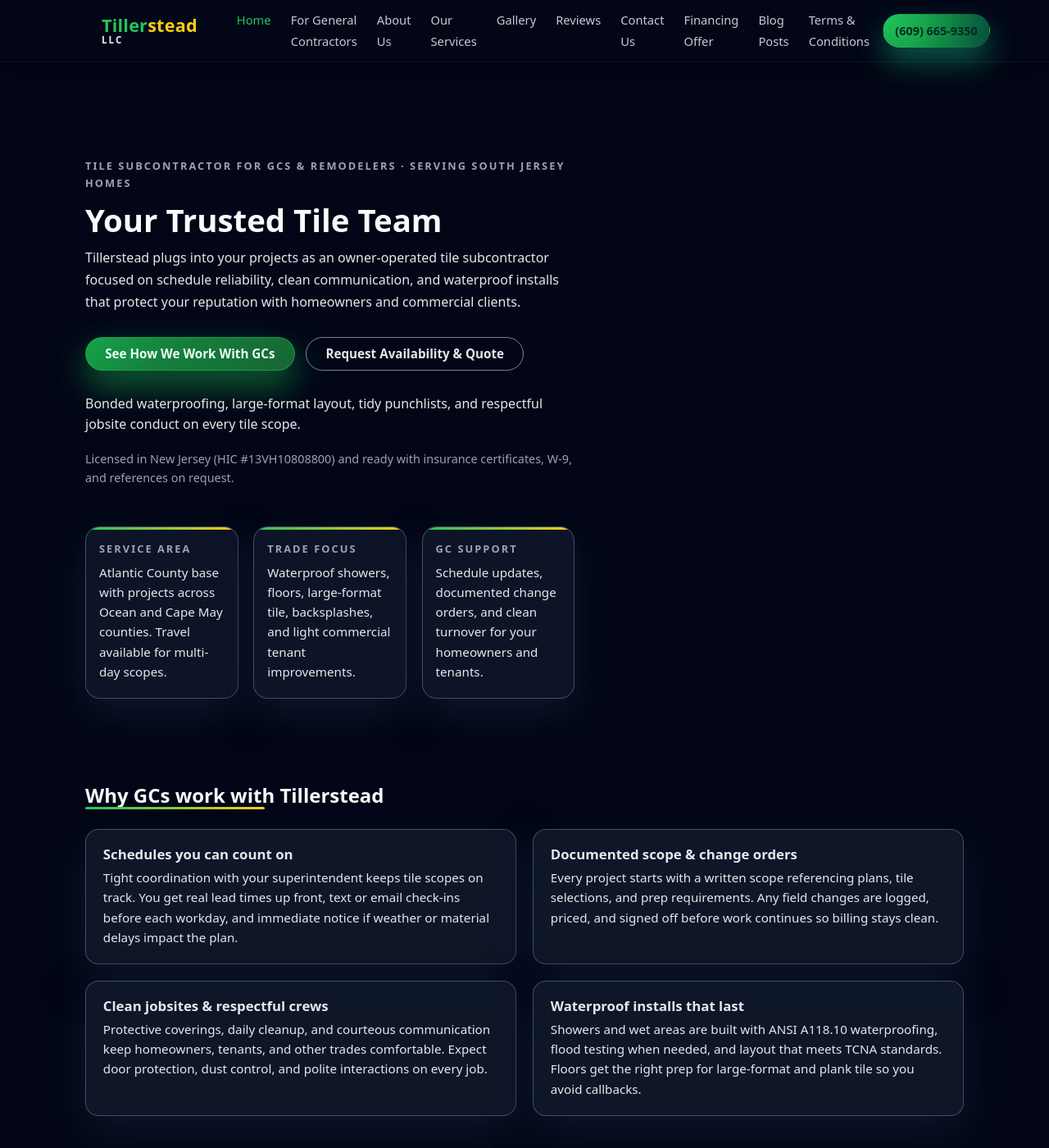
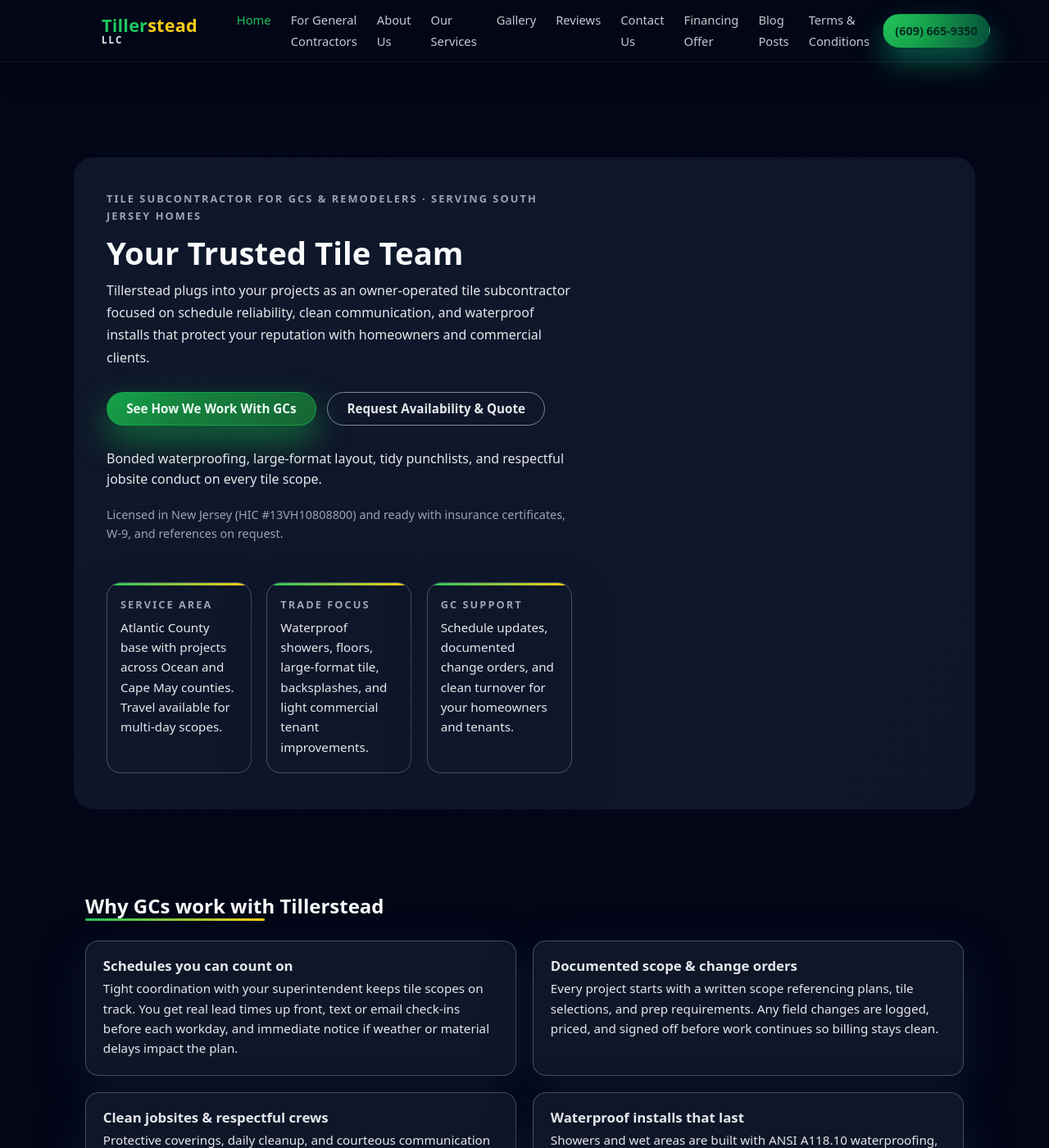
Before and after one commit to XTX33/Tillerstead-site, a Jekyll site: the page built from index.html, in a window 1280 px wide and 1400 px high. Shown: the whole window at 82% size. Built offline with Jekyll 4.4.1, drawn with Linux system fonts in a browser that asks for light colours.

Commit message:
Update theme.css

```diff
--- a/assets/css/theme.css
+++ b/assets/css/theme.css
@@ -1297,3 +1297,101 @@
   text-decoration: underline;
   opacity: 0.9;
 }
+/* Base hero spacing */
+.hero--homepage {
+  padding: 2.5rem 0 2.75rem; /* you can tweak if top feels too tall */
+}
+
+/* Surface wrapper so we can clip the pattern nicely */
+.hero-surface {
+  position: relative;
+  max-width: 1100px;
+  margin: 0 auto;
+  padding: 2.5rem 1.25rem 2.75rem;
+  border-radius: 1.5rem;
+  overflow: hidden;
+  background: radial-gradient(circle at top left,
+              rgba(15, 23, 42, 1),
+              rgba(15, 23, 42, 0.93));
+}
+
+/* Content stays above the pattern */
+.hero-inner {
+  position: relative;
+  z-index: 1;
+}
+
+/* The tile backsplash: subway grid + herringbone accent */
+.hero-pattern {
+  position: absolute;
+  inset: -40px -40px auto -40px; /* bleed a bit outside for smoother edges */
+  z-index: 0;
+  opacity: 0.45; /* keep it subtle so text is readable */
+  pointer-events: none;
+
+  /* 1) subway tile base
+     2) faint vertical grout
+     3) angled herringbone accent on the right */
+  background-image:
+    /* subway rectangles */
+    linear-gradient(
+      to bottom,
+      rgba(148, 163, 184, 0.18) 1px,
+      transparent 1px
+    ),
+    linear-gradient(
+      to right,
+      rgba(148, 163, 184, 0.18) 1px,
+      transparent 1px
+    ),
+    /* herringbone accent block */
+    linear-gradient(
+      135deg,
+      transparent 0%,
+      transparent 35%,
+      rgba(34, 197, 94, 0.16) 35%,
+      rgba(34, 197, 94, 0.16) 65%,
+      transparent 65%,
+      transparent 100%
+    ),
+    repeating-linear-gradient(
+      -45deg,
+      rgba(148, 163, 184, 0.25) 0,
+      rgba(148, 163, 184, 0.25) 2px,
+      transparent 2px,
+      transparent 8px
+    );
+  background-size:
+    /* subway tile height */
+    100% 40px,
+    60px 100%,
+    /* herringbone block size */
+    320px 260px,
+    14px 14px;
+  background-position:
+    0 0,
+    0 0,
+    right -40px bottom -40px,
+    right -40px bottom -40px;
+  background-repeat: repeat, repeat, no-repeat, no-repeat;
+}
+
+/* Optional: slightly stronger pattern on desktop only */
+@media (min-width: 900px) {
+  .hero-pattern {
+    opacity: 0.6;
+  }
+}
+
+/* Eyebrow refinements so it sits nicely over the pattern */
+.hero-eyebrow {
+  margin: 0 0 0.6rem;
+}
+
+.hero-eyebrow-text {
+  letter-spacing: 0.14em;
+  text-transform: uppercase;
+  font-size: 0.78rem;
+  font-weight: 600;
+  color: rgba(148, 163, 184, 0.95);
+}
```
